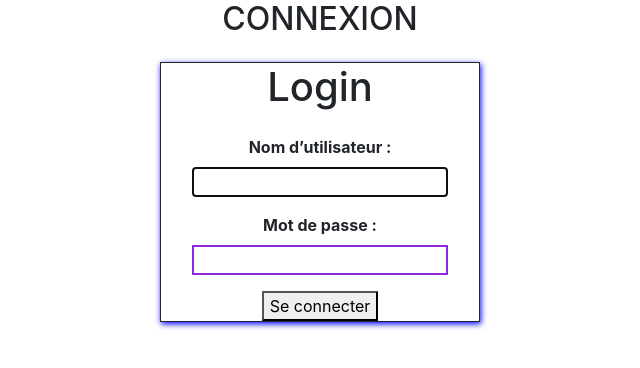
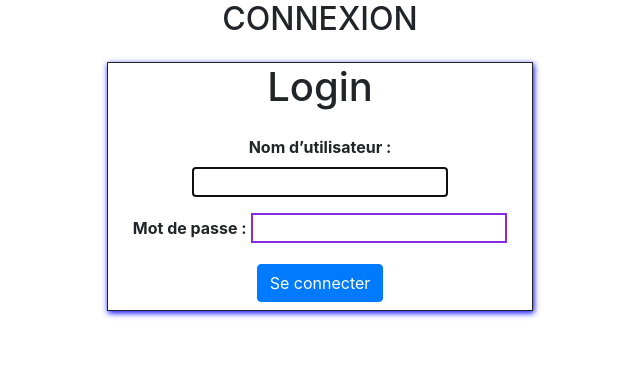
Before and after one commit to Richard-Cod/atelieriia, a Django app: page /accounts/login/ in a window 1280 px wide. Shown: the part 80-448 px from the top of the page, without its empty margins (320-960 px from the left). Run offline with Django 3.2, Linux system fonts and the light colour scheme; some libraries are stand-ins or nearby versions.

Commit message:
fix login style

```diff
--- a/templates/registration/login.html
+++ b/templates/registration/login.html
@@ -7,14 +7,14 @@
 
 
 <h2 class="text-center">CONNEXION</h2>
-<div style="border: solid 0.51px;box-shadow: 1px 2px 6px blue" class="col-10 col-md-3 mx-auto text-center  mt-4">
+<div style="border: solid 0.51px;box-shadow: 1px 2px 6px blue" class="col-10 col-md-4 mx-auto text-center  mt-4">
 	<h1 >Login</h1>
 
 
 			<form style="" class="mt-4" method="POST" action="">
 				{% csrf_token %}
 				{{ form.as_p }}
-				<button type="submit">Se connecter</button>
+				<button class="mb-2 btn btn-primary" type="submit">Se connecter</button>
 			</form>
 
 
```
